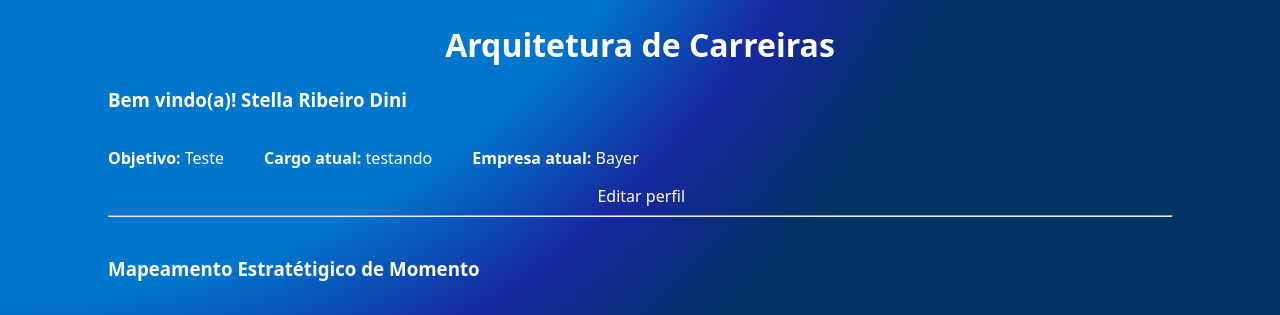
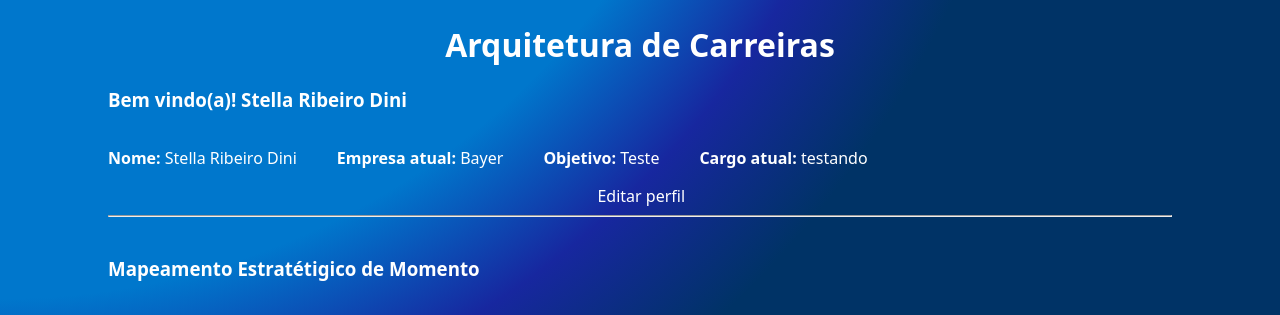
Before and after one commit to DINIIZIN/JOBHUNTER, a Flask app: page /dashboard in a window 1280 px wide. Shown: the part 456-771 px from the top of the page. Run offline with Flask 3, Linux system fonts and the light colour scheme; a user stored in the database is signed in.

Commit message:
Add files via upload

```diff
--- a/app.py
+++ b/app.py
@@ -348,15 +348,15 @@ def create_app():
             return render_template("nova_empresa.html", usuario=usuario)
 
     # POST pega dados do form
-        nome = (request.form.get("nome") or "").strip()
-        setor = (request.form.get("setor") or "").strip()
 
     # dados do PERFIL (do usuario)
         usuario.senioridade = (request.form.get("senioridade") or "").strip()
         usuario.cargo_alvo = (request.form.get("cargo_alvo") or "").strip()
         usuario.empresa_interesse = (request.form.get("empresa_interesse") or "").strip()
-
+        db.session.commit()
         print(request.form)
+        nome = (request.form.get("nome") or "").strip()
+        setor = (request.form.get("setor") or "").strip()
 
         if not nome or not setor:
             return render_template(
@@ -512,7 +512,7 @@ def create_app():
 
         if request.method == "GET":
             return render_template("perfil.html", usuario=usuario)
-
+        usuario.nome = request.form.get("nome")
         usuario.objetivo = request.form.get("objetivo")
         usuario.cargo_atual = request.form.get("cargo_atual")
         usuario.empresa_atual = request.form.get("empresa_atual")
--- a/templates/dashboard.html
+++ b/templates/dashboard.html
@@ -13,10 +13,11 @@
 
     <div class = "Resumo">
 
-
+        <p><strong>Nome: </strong>{{usuario.nome}}</p>
+        <p><strong>Empresa atual: </strong>{{usuario.empresa_atual}}</p>
         <p><strong>Objetivo: </strong>{{usuario.objetivo}}</p>
         <p><strong>Cargo atual: </strong>{{usuario.cargo_atual}}</p>
-        <p><strong>Empresa atual: </strong>{{usuario.empresa_atual}}</p>
+
       </div>
         {% if admin and admin.is_admin %}
 
--- a/templates/nova_empresa.html
+++ b/templates/nova_empresa.html
@@ -7,9 +7,9 @@
     <h1>Cadastrar nova empresa</h1>
 
     <form method="POST" action="{{ url_for('nova_empresa') }}">
-  <input name="nome" placeholder="Nome da empresa">
+  <input  name="nome" placeholder="Nome da empresa">
   <br><br>
-  <input name="setor" placeholder="Setor">
+  <input  name="setor" placeholder="Setor">
   <br><br>
   <input name="senioridade" placeholder="Senioridade" value="{{ usuario.senioridade or '' }}">
   <br><br>
--- a/templates/perfil.html
+++ b/templates/perfil.html
@@ -18,6 +18,9 @@
         <input name = "cargo_atual" type = "text" placeholder="Cargo atual"
             value = "{{usuario.cargo_atual or ''}}">
         <br><br>
+        <input name = "nome" type = "text" placeholder = "Nome"
+            value = "{{usuario.nome or ''}}">
+        <br><br>
 
             <button type = "submit">Salvar</button>
            <br><br>
```
Also changed, not shown: database.db.
